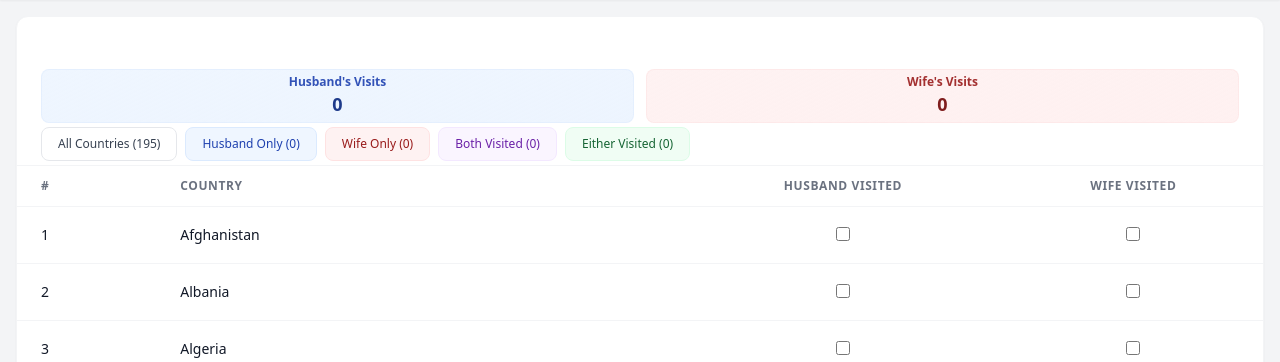
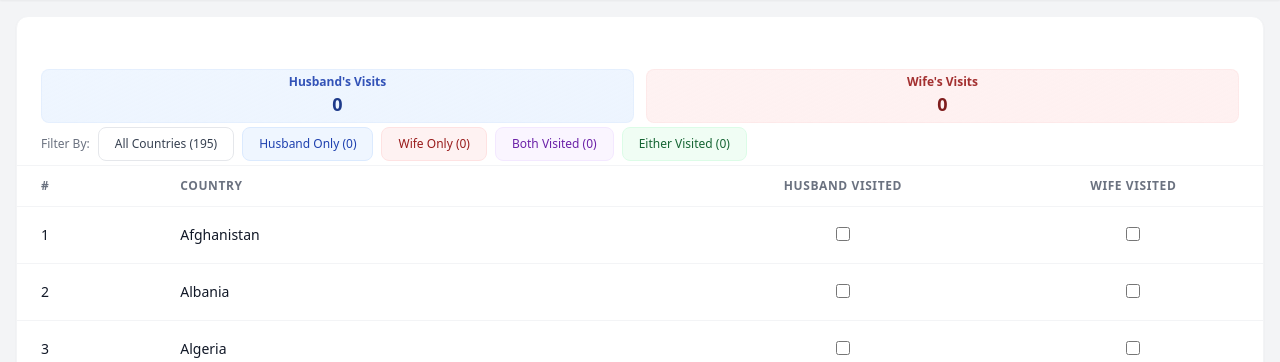
Before and after one commit to pbrao/trip-planner, a Flask app: page /countries in a window 1280 px wide. Shown: the part 72-434 px from the top of the page. Run offline with Flask 3, Linux system fonts and the light colour scheme; data comes from the database, SQL or seed files in the repository; some libraries are stand-ins or nearby versions.

Commit message:
feat: Add "Filter By" label to filter controls in countries.html

```diff
--- a/app/templates/countries.html
+++ b/app/templates/countries.html
@@ -20,8 +20,10 @@
         </div>
 
         <!-- Filter Controls -->
-        <div class="flex space-x-2 mt-1">
-            <button onclick="filterTable('all')"
+        <div class="flex items-center mt-1">
+            <span class="text-xs font-medium text-gray-500 mr-2">Filter By:</span>
+            <div class="flex space-x-2">
+                <button onclick="filterTable('all')"
                     class="px-4 py-2 text-xs font-medium rounded-lg transition-all
                            bg-white border border-gray-200 hover:border-gray-300
                            text-gray-700 hover:text-gray-900 hover:shadow-sm">
@@ -51,6 +53,7 @@
                            text-green-800 hover:text-green-900 hover:shadow-sm">
                 Either Visited ({{ (countries|selectattr('husband_visited')|list|length) + (countries|selectattr('wife_visited')|list|length) - (countries|selectattr('husband_visited')|selectattr('wife_visited')|list|length) }})
             </button>
+            </div>
         </div>
     </div>
 
```
